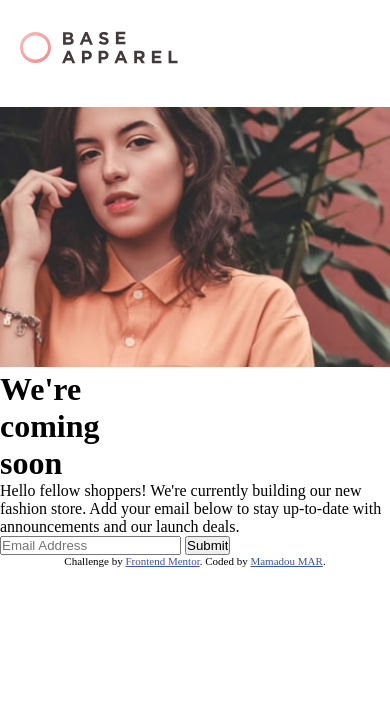
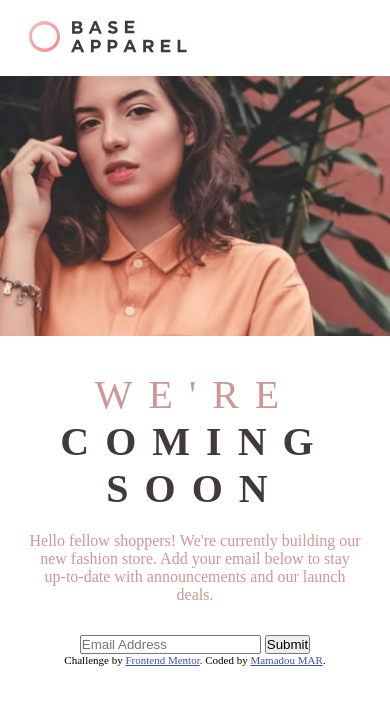
Before and after one commit to Mar1362/base-apparel-coming-soon, a plain HTML site: page index.html in a window 390 px wide. Drawn offline with Linux system fonts and the light colour scheme; a web font is replaced by a local one.

Commit message:
made the layout flow, added colors and centering the elements on mobile view btu the style of the button is not done yet

```diff
--- a/index.html
+++ b/index.html
@@ -3,7 +3,7 @@
 <head>
   <meta charset="UTF-8">
   <meta name="viewport" content="width=device-width, initial-scale=1.0"> <!-- displays site properly based on user's device -->
-  <link rel="stylesheet" href="https://fonts.googleapis.com/css?family=Josefin+Sans@wgt:300;400;600">
+  <link rel="stylesheet" href="https://fonts.googleapis.com/css?family=Josefin+Sans@wght:300;400;600">
   <link rel="icon" type="image/png" sizes="32x32" href="./images/favicon-32x32.png">
   <link rel="stylesheet" href="index.css">
   <title>Frontend Mentor | Base Apparel coming soon page</title>
@@ -24,12 +24,12 @@
       <source media="(min-width: 768px)" srcset="images/hero-desktop.jpg" />
       <img src="images/hero-mobile.jpg" alt="" role="presentation">
     </picture>
-    <h1><span>We're</span><br><strong>coming<br>soon</strong></h1>
-    <p>
+    <h1 class="title"><span>We're</span><br><strong>coming<br>soon</strong></h1>
+    <p class="parag">
       Hello fellow shoppers! We're currently building our new fashion store.
       Add your email below to stay up-to-date with announcements and our launch deals.
     </p>
-    <form action="#">
+    <form action="#" method="post" class="formular">
       <input type="email" placeholder="Email Address"/>
       <input type="submit">
     </form>
--- a/index.sass
+++ b/index.sass
@@ -5,6 +5,7 @@ $color-soft-red: hsl(0, 93%, 68%)
 $color-dark-grayish-red: hsl(0, 6%, 24%)
 $gradient-linear-first: Linear, 135deg, from hsl(0, 0%, 100%), to hsl(0, 100%, 98%)
 $gradient-linear-second: Linear, 135deg, from hsl(0, 80%, 86%), to hsl(0, 74%, 74%)
+$font-size: mar.$font-size
 $font-family-josefin-sans: "Josefin Sans", auto
 $font-weight-level1: 300
 $font-weight-level2: 400
@@ -15,7 +16,7 @@ $font-weight-level3: 600
 //     border: 1px solid black
 
 %default-positionning
-    width: 90%
+    width: 85%
     margin-inline: auto
 
 
@@ -23,16 +24,48 @@ body
     min-width: 100vw
 
 main
-    padding-top: 8%
+    padding-top: 5%
     width: 100%
     margin-inline: auto
 
 .logo
     @extend %default-positionning
-    margin-bottom: 10%
+    margin-bottom: 5%
 
 .hero-img
     width: 100%
 
 .hero-img *
     width: 100%
+
+.title
+    @extend %default-positionning
+    text-align: center
+    font-size: calc( $font-size * 2.5 )
+    font-family: $font-family-josefin-sans
+    font-weight: $font-weight-level3
+    letter-spacing: 1rem
+    text-transform: uppercase
+    color: $color-dark-grayish-red
+    margin-top: 8%
+
+.title span
+    color: $color-desaturated-red
+    font-weight: $font-weight-level1
+
+
+.title strong
+    font-weight: $font-weight-level3
+
+.parag
+    @extend %default-positionning
+    margin-top: 5%
+    color: $color-desaturated-red
+    text-align: center
+    font-family: $font-family-josefin-sans
+    font-weight: $font-weight-level2
+
+.formular
+    @extend %default-positionning
+    margin-top: 8%
+    text-align: center
```
Also changed, not shown: index.css.
